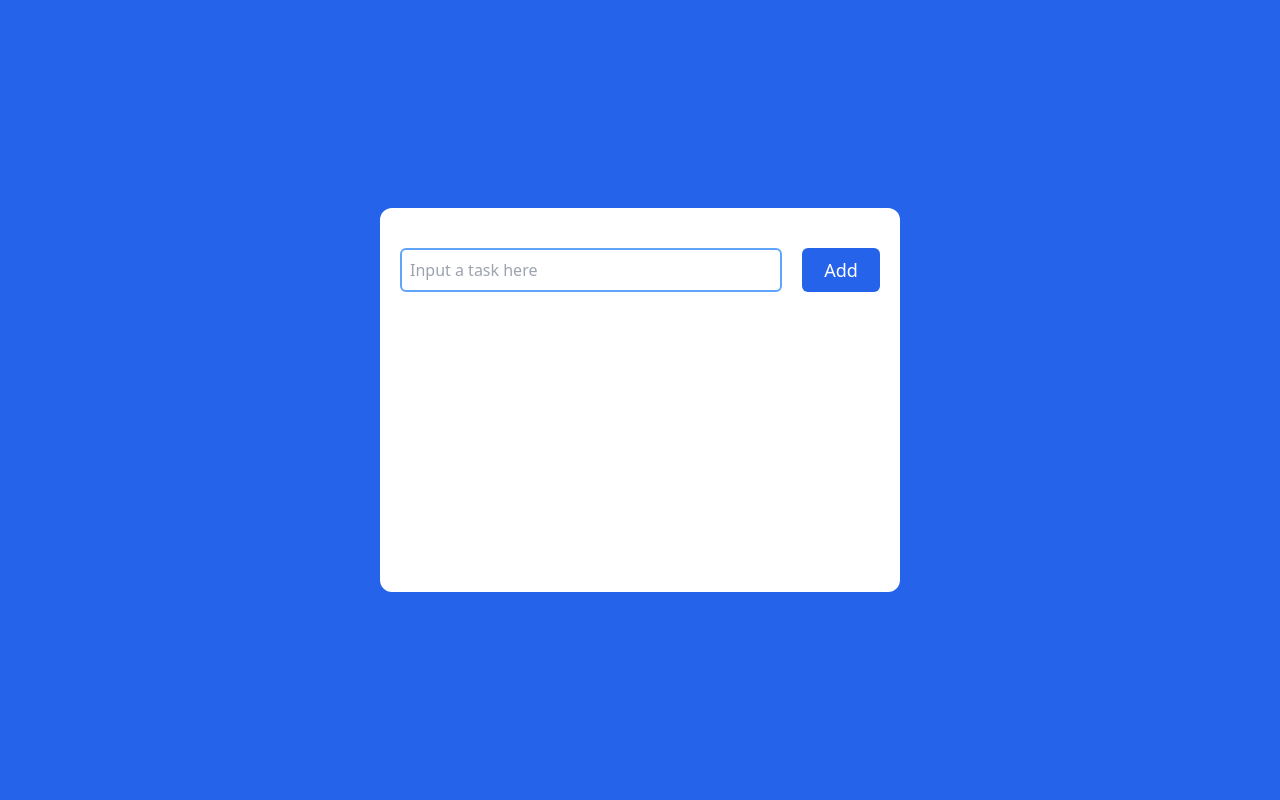
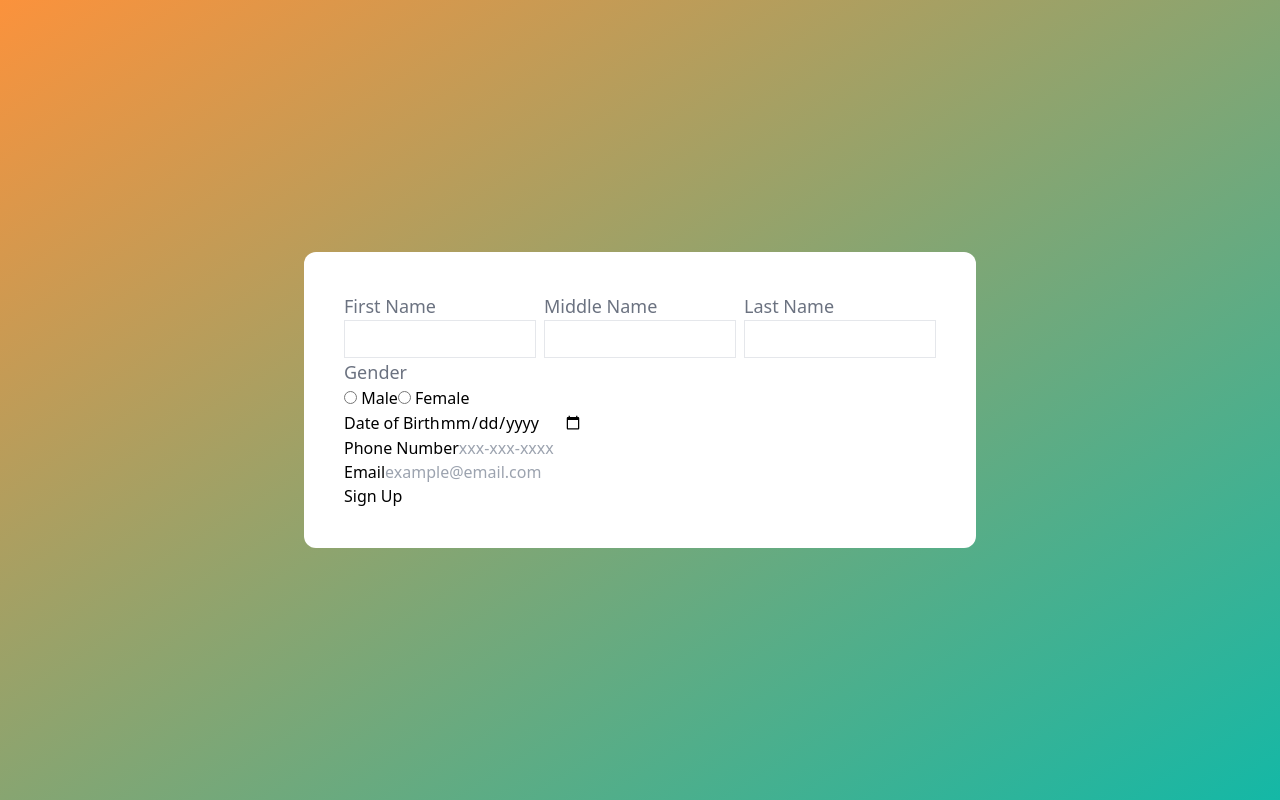
Before and after one commit to DesmondAgbesi/codealong1, a React (Create React App) app: page / in a window 1280 px wide. Built offline with nearby package versions, Linux system fonts and the light colour scheme.

Commit message:
login forms

```diff
--- a/package.json
+++ b/package.json
@@ -10,6 +10,7 @@
     "react": "^18.2.0",
     "react-dom": "^18.2.0",
     "react-scripts": "5.0.1",
+    "uuid": "^8.3.2",
     "web-vitals": "^2.1.0"
   },
   "scripts": {
--- a/src/App.js
+++ b/src/App.js
@@ -3,7 +3,8 @@ import React from "react";
 // import {Image} from "./components/Image";
 // import {Navbar} from "./components/Navbar";
 // import { Practice } from "./components/Practice";
-import {TaskManager} from "./components/TaskManager"
+// import {TaskManager} from "./components/TaskManager"
+import Form from "./components/Form";
 
 function App() {
   return (
@@ -11,7 +12,8 @@ function App() {
     {/* <Navbar />
     <Button label="Home" />
     <Image /> */}
-    <TaskManager />
+    {/* <TaskManager /> */}
+    <Form />
   </div>
   );
 }
--- /dev/null
+++ b/src/components/Form.jsx
@@ -0,0 +1,97 @@
+import { useState } from "react";
+// import React, {useState} from "react";
+
+function Form(){
+ const [data, setData] = useState({
+    firstName: "",
+    middleName:"",
+    lastName: "",
+    gender: "",
+    dateOfBirth: "",
+    phoneNumber: "",
+    email: "",
+  });
+
+  const handleChange = (e) => {
+    let name = e.target.name
+    let value = e.target.value
+
+    setData({...data, [name]: value})
+    // setData({...data, firstName: e.target.value})---this is for just one input box but since we are looking to add this to all the input box
+  };
+  console.log(data)
+
+  return (
+  <div className="h-screen flex justify-center items-center bg-gradient-to-br from-orange-400 to-teal-500">
+    <div className="max-w-2xl w-full bg-white rounded-xl p-10">
+      <form>
+        <div className="flex flex-col space-y-3 md:flex-row md:space-y-0 md:gap-2">
+          <div>
+            <label htmlFor="firstName" className="form-label">First Name</label>
+            <input
+              type="text"
+              name="firstName"
+              id="firstName"
+              className="form-input"
+              value={data.firstName}
+              onChange={handleChange}
+            />
+          </div>
+          <div>
+            <label htmlFor="middleName" className="form-label">Middle Name</label>
+            <input type="text" name="middleName" id="middleName"
+              className="form-input"
+              value={data.middleName}
+              onChange={handleChange}/>
+          </div>
+          <div>
+            <label htmlFor="lastName" className="form-label">Last Name</label>
+            <input type="text" name="lastName" id="lastName" className="form-input"
+            value={data.lastName}
+            onChange={handleChange}/>
+          </div>
+        </div>
+          <div>
+            <label htmlFor="gender" className="form-label">Gender</label>
+            <label htmlFor="male">
+            <input type="radio" name="gender" id="male"
+            value="female"
+            onChange={handleChange}
+            />{" "} Male
+          </label>
+            <label htmlFor="female">
+            <input type="radio" name="gender" id="female"
+            value={data.gender}
+            onChange={handleChange}
+            />{" "} Female
+          </label>
+        </div>
+        <div>
+          <label htmlFor="dateOfBirth" className="">Date of Birth</label>
+          <input type="date" name="dateOfBirth"
+            value={data.dateOfBirth}
+            onChange={handleChange} />
+        </div>
+        <div>
+          <label htmlFor="phone" className="">Phone Number</label>
+          <input type="number" placeholder="xxx-xxx-xxxx" name="phoneNumber"
+          value={data.phoneNumber}
+          onChange={handleChange}/>
+        </div>
+        <div>
+          <label htmlFor="email" className="">Email</label>
+          <input type="email" name="email" id="email" placeholder="example@email.com"
+          value={data.email}
+          onChange={handleChange}/>
+        </div>
+
+        <div>
+          <button type="submit">Sign Up</button>
+        </div>
+      </form>
+    </div>
+  </div>
+  );
+}
+
+export default Form;
--- a/src/index.css
+++ b/src/index.css
@@ -1,3 +1,12 @@
 @tailwind base;
 @tailwind components;
 @tailwind utilities;
+
+@layer components {
+  .form-label{
+    @apply block text-lg text-gray-500
+  }
+  .form-input{
+    @apply border w-full outline-none py-1 px-2 text-lg text-gray-700
+  }
+}
```
